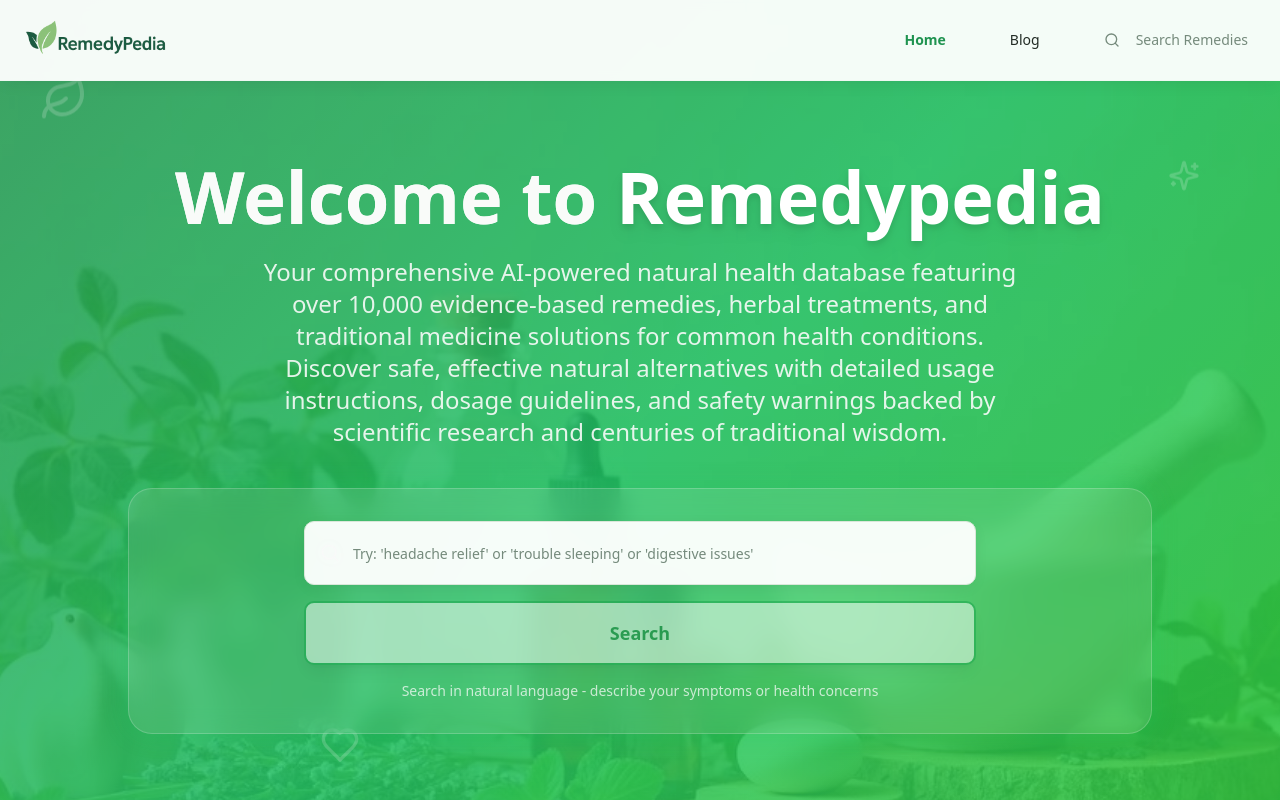
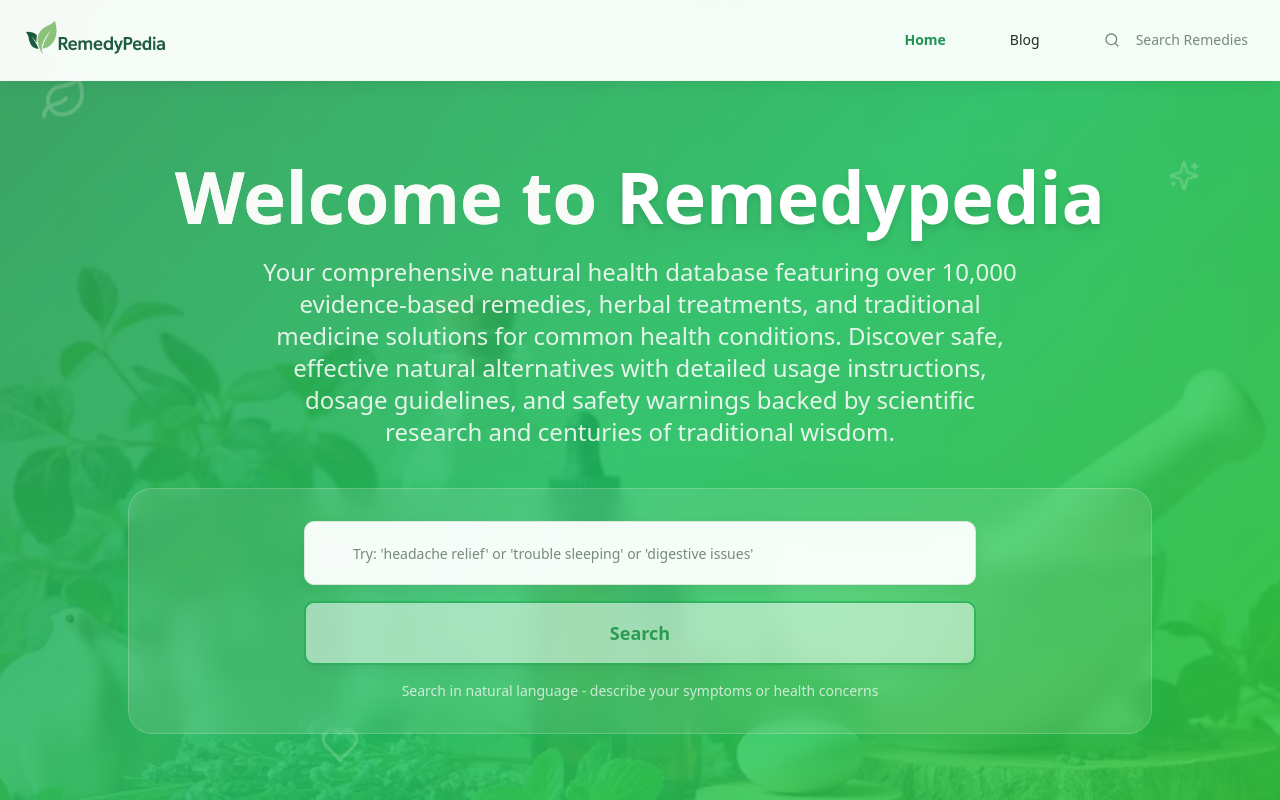
Before and after one commit to CurwinB/pedi, a React (Vite) app: page / in a window 1280 px wide. Shown: the top 800 px of the page. Built offline with nearby package versions, Linux system fonts and the light colour scheme.

Commit message:
Remove AI mention from opening paragraph
Remove AI mention from the opening paragraph while maintaining SEO optimization.

```diff
--- a/src/pages/Index.tsx
+++ b/src/pages/Index.tsx
@@ -87,7 +87,7 @@ const Index = () => {
                 Welcome to <span className="text-white font-bold drop-shadow-lg">Remedypedia</span>
               </h1>
               <p className="text-xl md:text-2xl opacity-90 leading-relaxed max-w-3xl mx-auto">
-                Your comprehensive AI-powered natural health database featuring over 10,000 evidence-based remedies, herbal treatments, and traditional medicine solutions for common health conditions. Discover safe, effective natural alternatives with detailed usage instructions, dosage guidelines, and safety warnings backed by scientific research and centuries of traditional wisdom.
+                Your comprehensive natural health database featuring over 10,000 evidence-based remedies, herbal treatments, and traditional medicine solutions for common health conditions. Discover safe, effective natural alternatives with detailed usage instructions, dosage guidelines, and safety warnings backed by scientific research and centuries of traditional wisdom.
               </p>
             </div>
 
```
